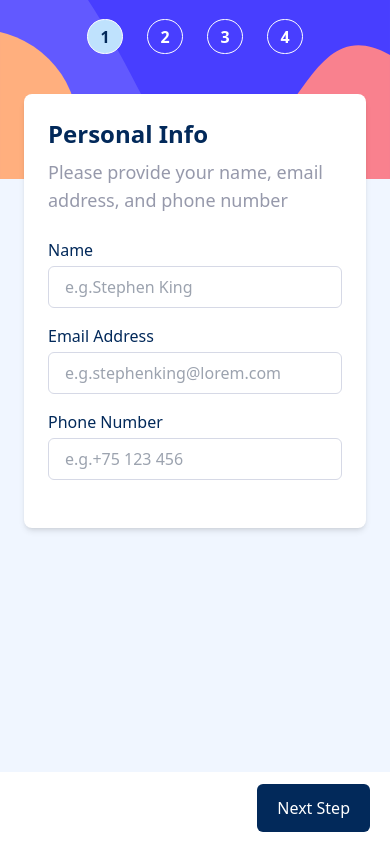
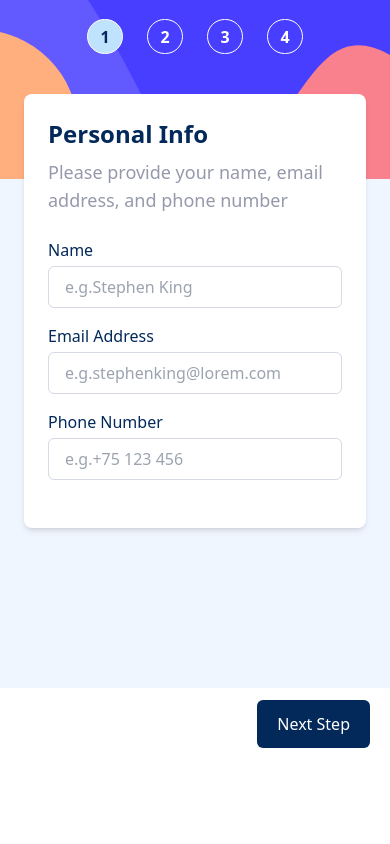
Before and after one commit to JokelinoDevelop/Multi-Step-Form, a Vue app: page / in a window 390 px wide. Built offline with nearby package versions, Linux system fonts and the light colour scheme.

Commit message:
mobile nav buttons responsive fix

```diff
--- a/src/assets/main.css
+++ b/src/assets/main.css
@@ -8,5 +8,4 @@ body,
 html {
   margin: 0;
   padding: 0;
-  height: 100%;
 }
--- a/src/views/Home.vue
+++ b/src/views/Home.vue
@@ -1,5 +1,6 @@
 <template>
-  <div class="bg-magnolia h-[100vh] relative" :class="{ 'grid justify-center items-center': windowWidth > 1000 }">
+  <div class="bg-magnolia flex flex-col  relative"
+    :class="{ 'h-screen justify-center items-center': windowWidth > 1000, 'h-full': windowWidth < 1000 }">
     <picture v-if="windowWidth < 1000">
       <img src="@/assets/images/bg-sidebar-mobile.svg" alt="" class="w-full max-h-[20rem] object-cover relative">
     </picture>
@@ -10,8 +11,7 @@
     </div>
 
 
-    <div class="w-full" v-if="store.currentStep < 4 && windowWidth < 1000"
-      :class="{ 'absolute bottom-0 bg-white ': windowWidth < 1000 }">
+    <div class="w-full bg-white " v-if="store.currentStep < 4 && windowWidth < 1000">
       <NavButtons />
     </div>
 
```
Also changed, not shown: 1 other file (tests, documents, lock files or other folders).
